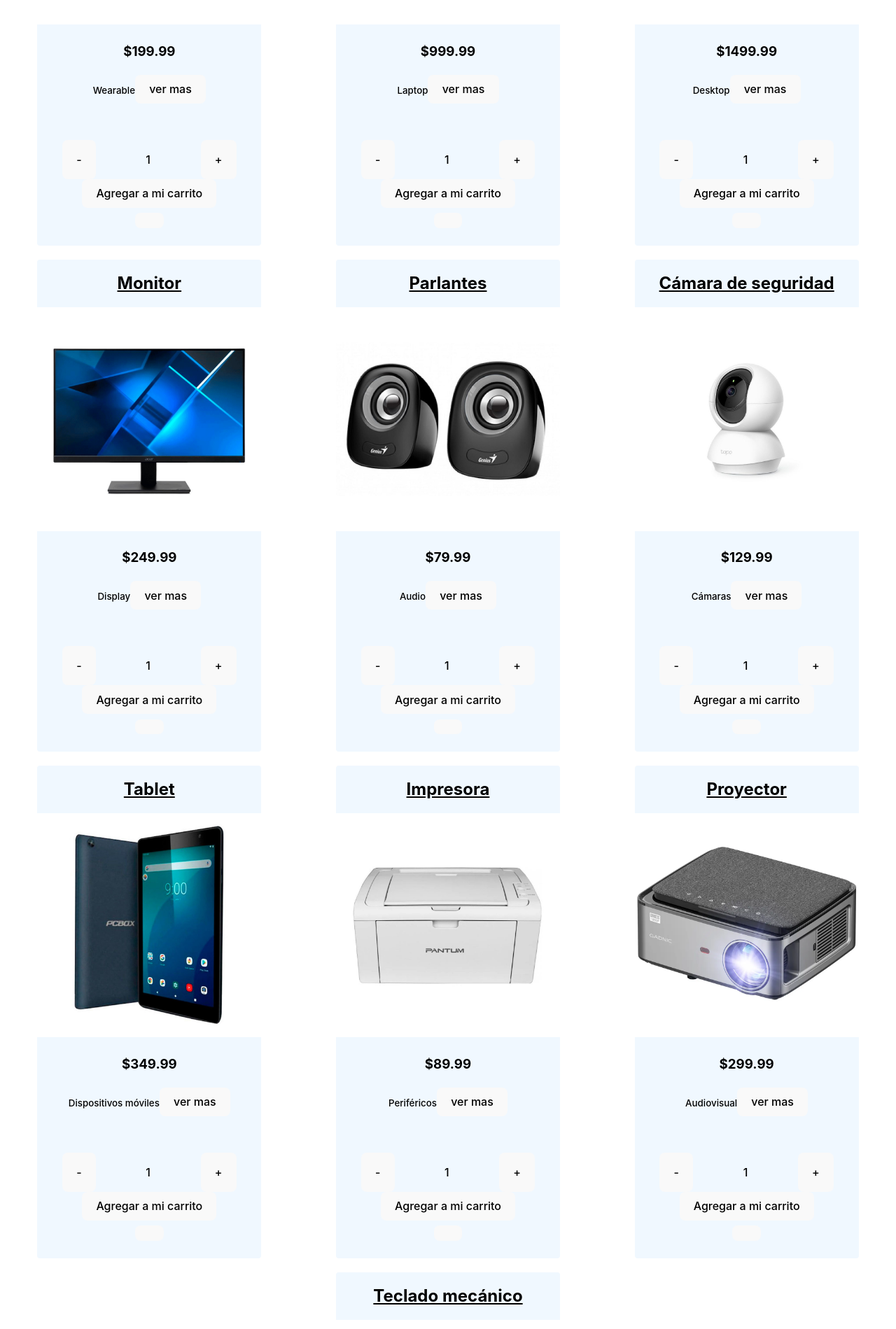
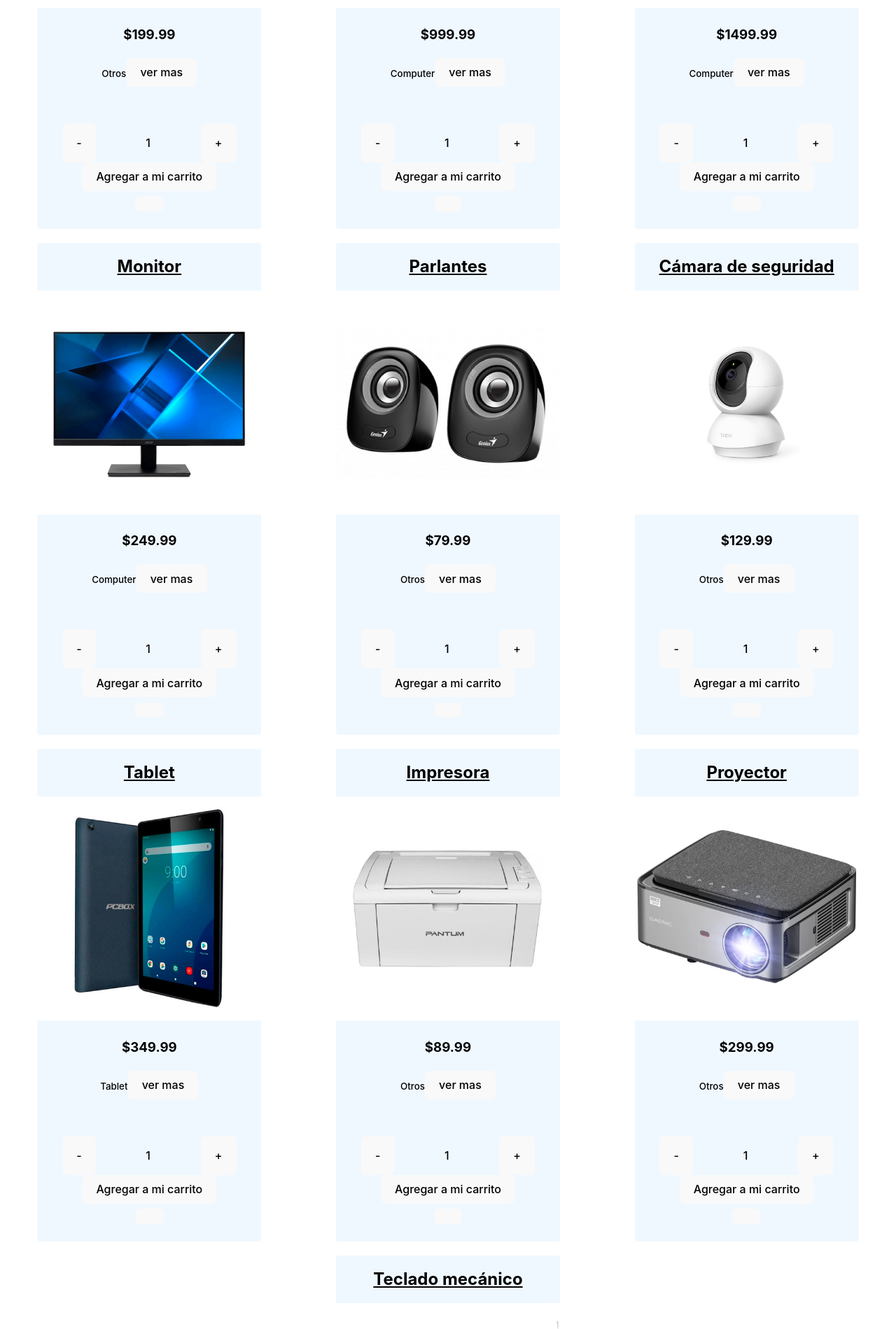
Before and after one commit to adrian2032/proyecto-react, a React (Vite) app: page / in a window 1280 px wide. Shown: the part 546-2445 px from the top of the page at 70% size. Built offline with nearby package versions, Linux system fonts and the light colour scheme.

Commit message:
segunda entrega Completo

```diff
--- a/src/App.jsx
+++ b/src/App.jsx
@@ -5,10 +5,7 @@ import { BrowserRouter, Routes, Route, useParams} from 'react-router-dom';
 
 import Homepage from './pages/Homepage';
 
-function handleClick(){
-  alert("dirigiendo a sitio web")
 
-}
 
 function App() {
   return (
@@ -17,6 +14,7 @@ function App() {
       <Routes>
         <Route path="/" element={<Homepage/>} />
         <Route path="/product/:id" element ={<ItemDetailContainer/>} />
+        <Route path="/category/:categoryid" element ={<Homepage/>} />
         <Route path="*" element={<h4>Error 404: page not found</h4>}/>
       </Routes>
       <footer> Reclamos al 0800 o correo electronico </footer>
--- a/src/assets/components/Button.jsx
+++ b/src/assets/components/Button.jsx
@@ -1,5 +1,5 @@
 export default function MyButton(props){
-  console.log(props)
+
   const styleBtn  = {
     backgroundColor: props.color
   }
--- a/src/assets/components/CartWidget/CartWidget.jsx
+++ b/src/assets/components/CartWidget/CartWidget.jsx
@@ -3,8 +3,6 @@ function CartWidget(){
   <div className="cart-widget">
         <div>
             <div>
-                <img src='.\src\resources\icons8-agregar-a-carrito-de-compras-32.png'></img>
-
             </div>
         <span></span>
         </div>
--- a/src/assets/components/ItemListContainer/ItemListContainer.jsx
+++ b/src/assets/components/ItemListContainer/ItemListContainer.jsx
@@ -1,59 +1,36 @@
 import { useEffect, useState} from "react";
-
 import devices from "../../../data/courses";
 import ItemList from "./itemList";
+import { useParams } from "react-router";
+
 
 
 function getData(){
     return new Promise(resolve =>{
         setTimeout(() => {
-            resolve(devices)}, 2000);
+            resolve(devices)}, 1000);
     });
 }
 
-/* HOC */
-function withSearch(OrigComponent){
-    function WrappedComponent(){
-        const [searchword, setsearchword] = useState("")
 
-    function handleChange(evt){
-        const valor = evt.target.value;
-        setsearchword(valor)
-    }
 
-    function filterList(products){
-        if (searchword === "") {
-            return products
-        }else{
-            return products.filter((item) => {
-                let textTitle = item.title.toLowerCase()
-                let word = searchword.toLowerCase()
-                return textTitle.title.includes(word)
-        });
-        }
-    }
-        return(
-        <>
-        <input onChange={handleChange} placeholder="buscar productos ..."></input>
-        <OrigComponent filterList={filterList} ></OrigComponent>
-        </>
-    )}
-
-    return WrappedComponent
-}
-
-function ItemListContainerSearch({filterList}){
+function ItemListContainer({}){
     let[products, setProducts] =  useState([])
+    const {categoryid} = useParams()
+    console.log("-->",categoryid)
 
     useEffect(() => {
         getData().then((respuesta) =>{
-            setProducts(respuesta);
+            if(categoryid){
+                const filterProducts = respuesta.filter((item) => item.category === categoryid);
+                setProducts(filterProducts)
+            }else{
+                setProducts(respuesta);
+            }
         })
-    }, []);
+    }, [categoryid]);
 
-    return <ItemList products={filterList(products)}></ItemList>
+    return <ItemList products={(products)}></ItemList>
 }
 
-const WrappedItemListContainerSearch = withSearch(ItemListContainerSearch)
-
-export default WrappedItemListContainerSearch
+export default ItemListContainer
--- a/src/assets/components/NavBar/Navbar.jsx
+++ b/src/assets/components/NavBar/Navbar.jsx
@@ -13,16 +13,16 @@ const MyNavBar = () => {
                 <Link className="nav-link" to={"/"}>Nuestros Productos</Link>
             </li>
             <li className="nav-item">
-                <Link className="nav-link" to={"/product"}>Pc de Escritorio y Notebook</Link>
+                <Link className="nav-link" to={"/category/Computer"}>Pc de Escritorio y Notebook</Link>
             </li>
             <li className="nav-item">
                 <Link className="nav-link" to={"/"}>SmartPhones</Link>
             </li>
             <li className="nav-item">
-                <Link className="nav-link" to={"/"}>Tablets </Link>
+                <Link className="nav-link" to={"/category/Tablet"}>Tablets </Link>
             </li>
             <li className="nav-item">
-                <Link className="nav-link" to={"/"}>Audio y otros </Link>
+                <Link className="nav-link" to={"/category/Otros"}>Audio y otros </Link>
             </li>
             <CartWidget></CartWidget>
             <ViewCount></ViewCount>
--- a/src/assets/components/item/Item.jsx
+++ b/src/assets/components/item/Item.jsx
@@ -22,6 +22,7 @@ function Item({title, img, price, category, color, id}){
         <>
          <Link to={`/product/${id}`}>
             <div className="item-card">
+
                         <div className="item-card_header">
                             <h2 className="title">{title}</h2>
                         </div>
@@ -29,6 +30,7 @@ function Item({title, img, price, category, color, id}){
                             <img src={img} alt="imagen" width={"100%"} ></img>
                         </div>
                         <CardDescription price={price} category={category}/>
+
                 <ItemCount></ItemCount>
                 <MyButton color={color}> Ver detalle</MyButton>
             </div>
--- a/src/data/courses.js
+++ b/src/data/courses.js
@@ -2,7 +2,7 @@ const devices = [
     {
       id: 1,
       title: "Smartwatch",
-      category: "Wearable",
+      category: "Otros",
       description: "Reloj inteligente para monitorear tu actividad física y recibir notificaciones.",
       stock: 10,
       price: 199.99,
@@ -11,7 +11,7 @@ const devices = [
     {
       id: 2,
       title: "Notebook",
-      category: "Laptop",
+      category: "Computer",
       description: "Computadora portátil para trabajar, estudiar o disfrutar del entretenimiento.",
       stock: 5,
       price: 999.99,
@@ -20,7 +20,7 @@ const devices = [
     {
       id: 3,
       title: "PC de escritorio",
-      category: "Desktop",
+      category: "Computer",
       description: "Potente computadora de escritorio para tareas exigentes y juegos.",
       stock: 3,
       price: 1499.99,
@@ -29,7 +29,7 @@ const devices = [
     {
       id: 4,
       title: "Monitor",
-      category: "Display",
+      category: "Computer",
       description: "Pantalla de alta calidad para una experiencia visual inmersiva.",
       stock: 8,
       price: 249.99,
@@ -38,7 +38,7 @@ const devices = [
     {
       id: 5,
       title: "Parlantes",
-      category: "Audio",
+      category: "Otros",
       description: "Altavoces con excelente calidad de sonido para disfrutar de tu música favorita.",
       stock: 12,
       price: 79.99,
@@ -47,7 +47,7 @@ const devices = [
     {
       id: 6,
       title: "Cámara de seguridad",
-      category: "Cámaras",
+      category: "Otros",
       description: "Cámara de vigilancia para proteger tu hogar o lugar de trabajo.",
       stock: 2,
       price: 129.99,
@@ -56,7 +56,7 @@ const devices = [
     {
       id: 7,
       title: "Tablet",
-      category: "Dispositivos móviles",
+      category: "Tablet",
       description: "Dispositivo portátil con pantalla táctil para navegar por Internet y consumir contenido.",
       stock: 6,
       price: 349.99,
@@ -65,7 +65,7 @@ const devices = [
     {
       id: 8,
       title: "Impresora",
-      category: "Periféricos",
+      category: "Otros",
       description: "Dispositivo para imprimir documentos y fotografías con calidad profesional.",
       stock: 4,
       price: 89.99,
@@ -74,7 +74,7 @@ const devices = [
     {
       id: 9,
       title: "Proyector",
-      category: "Audiovisual",
+      category: "Otros",
       description: "Dispositivo para proyectar imágenes y videos en una pantalla grande.",
       stock: 7,
       price: 299.99,
@@ -83,7 +83,7 @@ const devices = [
     {
       id: 10,
       title: "Teclado mecánico",
-      category: "Periféricos",
+      category: "Otros",
       description: "Teclado con interruptores mecánicos para una experiencia de escritura cómoda y precisa.",
       stock: 9,
       price: 79.99,
--- a/src/pages/Homepage.jsx
+++ b/src/pages/Homepage.jsx
@@ -1,4 +1,4 @@
-import ItemListContainer from '../assets/components/ItemListContainer/Search/ItemListContainer'
+import ItemListContainer from '../assets/components/ItemListContainer/ItemListContainer';
 import ViewCount from '../assets/components/ViewCount/ViewCount'
 
 function Homepage(){
```
Lines whose indentation alone changed are shown as unchanged.
